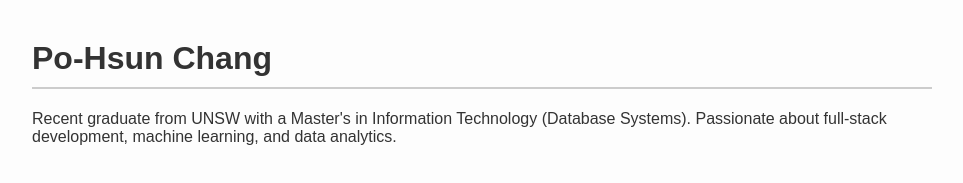
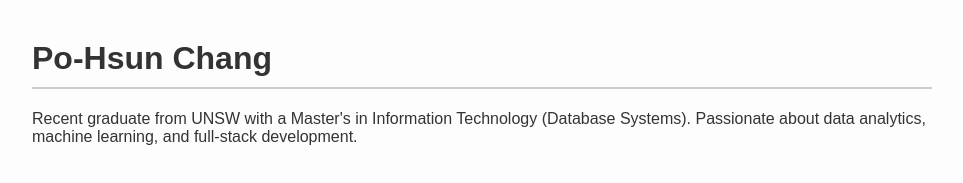
Before and after one commit to Push1996/push1996.github.io, a plain HTML site: page index.html in a window 1280 px wide. Shown: the top 183 px of the page, without its empty margins (158-1121 px from the left). Drawn offline with Linux system fonts and the light colour scheme.

Commit message:
small change about intro

```diff
--- a/index.html
+++ b/index.html
@@ -34,7 +34,7 @@
   <h1>Po-Hsun Chang</h1>
   <p>
     Recent graduate from UNSW with a Master's in Information Technology (Database Systems).
-    Passionate about full-stack development, machine learning, and data analytics.
+    Passionate about data analytics, machine learning, and full-stack development.
   </p>
   <p class="contact">
     📍 Sydney, Australia <br/>
```
